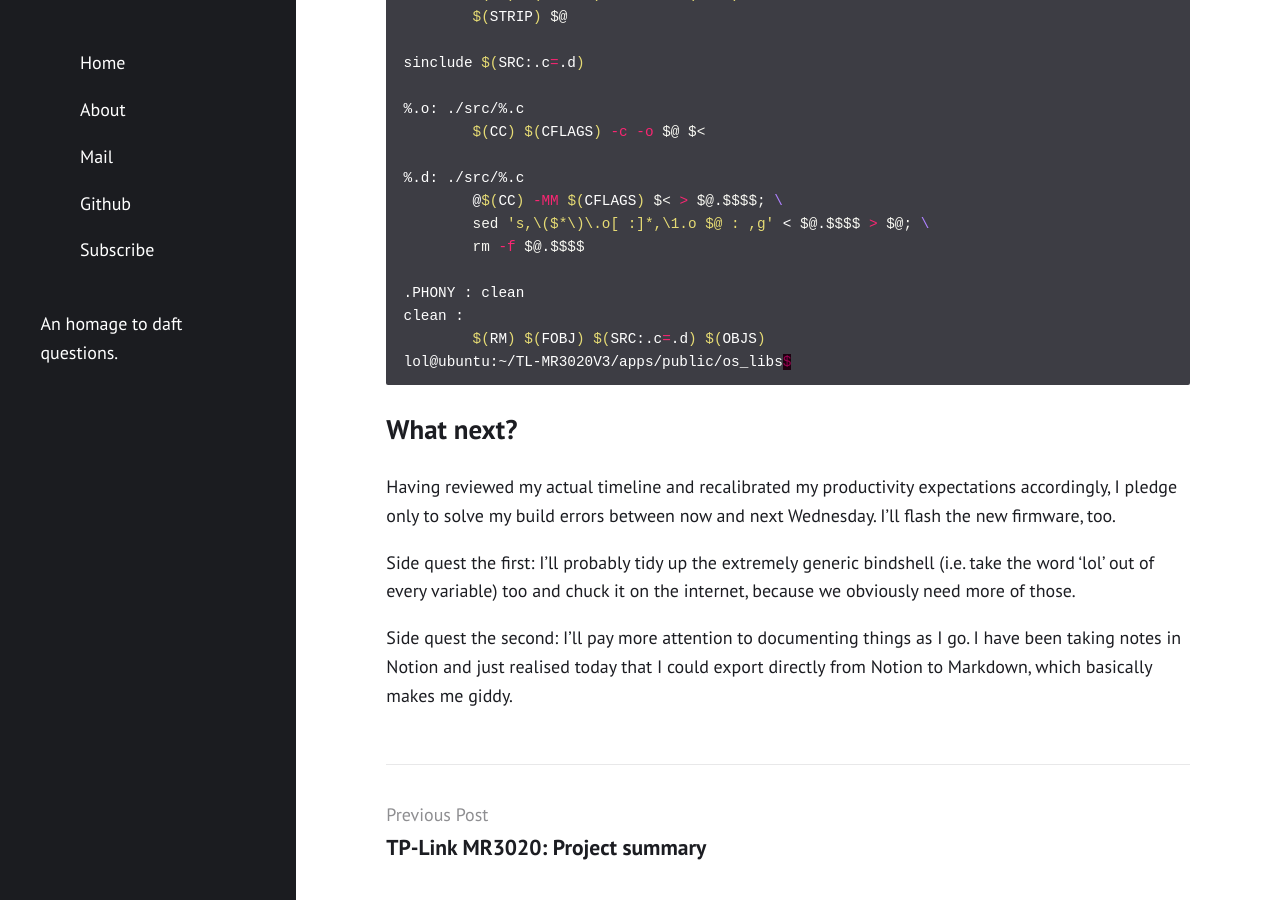
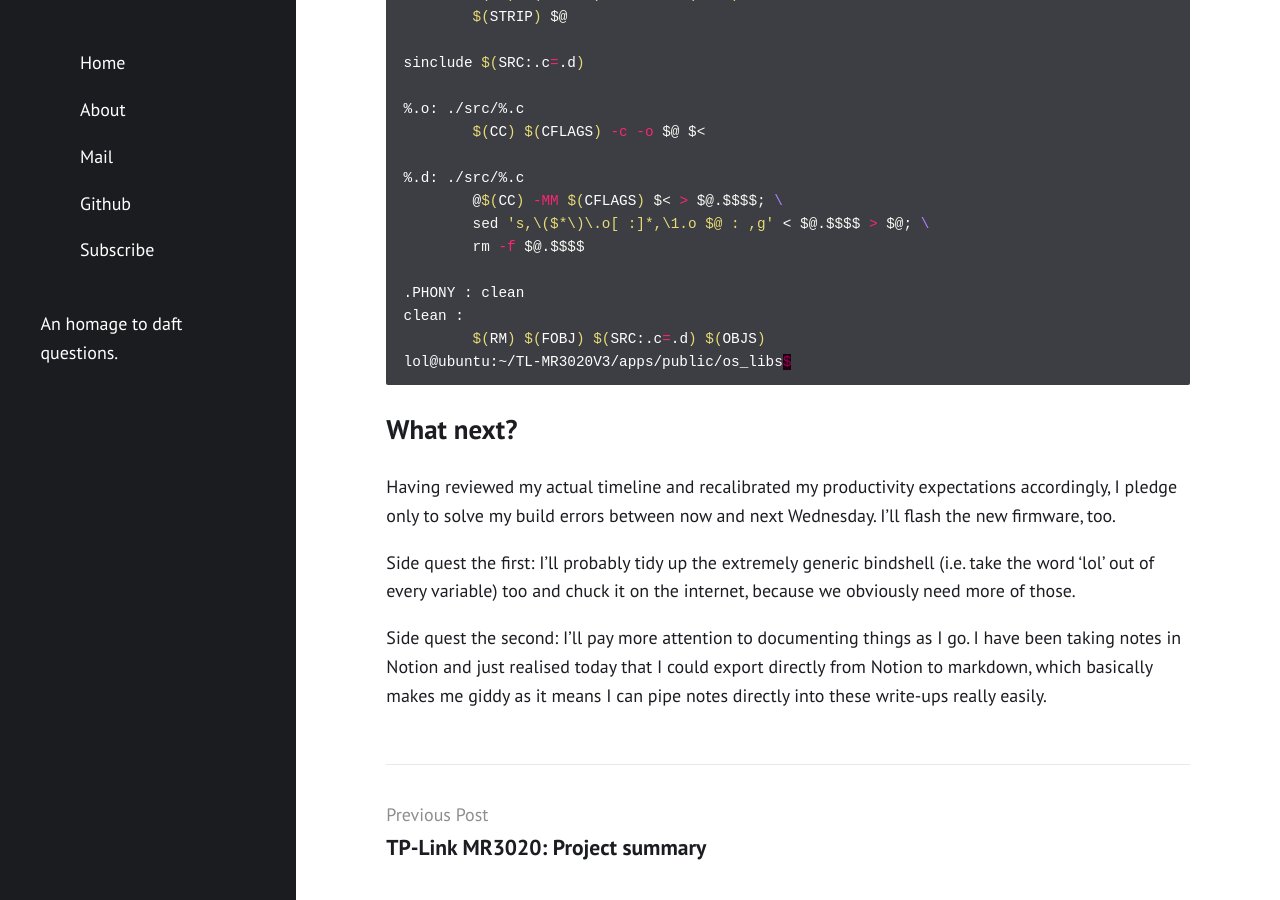
Before and after one commit to unmeg/unmeg.github.io, a Jekyll site: the page built from _posts/2020-06-24-tplink-mr3020-sitrep-1.md, in a window 1280 px wide and 900 px high, scrolled down 2658 px. Built offline with Jekyll 4.4.1, drawn with Linux system fonts in a browser that asks for light colours.

Commit message:
Update 2020-06-24-tplink-mr3020-sitrep-1.md

```diff
--- a/_posts/2020-06-24-tplink-mr3020-sitrep-1.md
+++ b/_posts/2020-06-24-tplink-mr3020-sitrep-1.md
@@ -115,4 +115,4 @@
 
 Side quest the first: I'll probably tidy up the extremely generic bindshell (i.e. take the word 'lol' out of every variable) too and chuck it on the internet, because we obviously need more of those.
 
-Side quest the second: I'll pay more attention to documenting things as I go. I have been taking notes in Notion and just realised today that I could export directly from Notion to Markdown, which basically makes me giddy.
+Side quest the second: I'll pay more attention to documenting things as I go. I have been taking notes in Notion and just realised today that I could export directly from Notion to markdown, which basically makes me giddy as it means I can pipe notes directly into these write-ups really easily.
```
